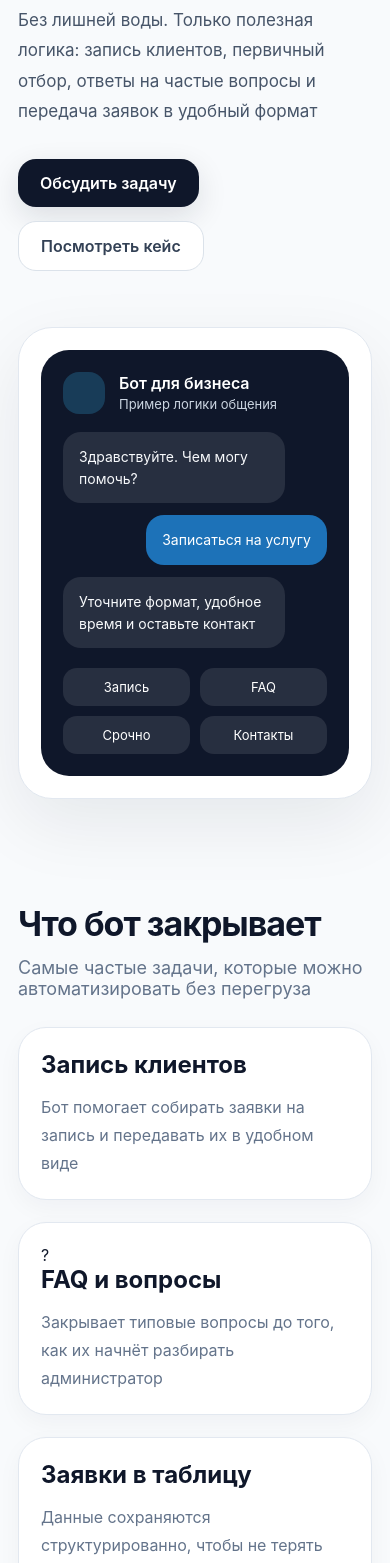
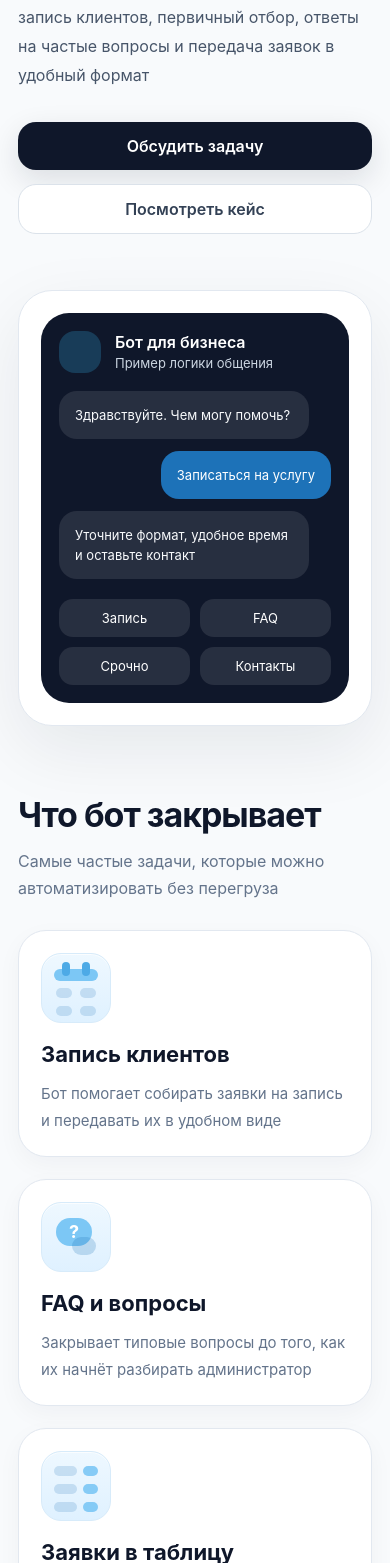
Before and after one commit to yvngfloyd/bot_landing, a React (Vite) app: page / in a window 390 px wide. Shown: the part 385-1948 px from the top of the page. Built offline with nearby package versions, Linux system fonts and the light colour scheme.

Commit message:
Refactor styles for responsiveness and layout improvements
Updated various styles to use clamp for responsive font sizes and added minmax for grid columns. Adjusted flex properties and added new visual styles for info cards.

```diff
--- a/styles.css
+++ b/styles.css
@@ -65,6 +65,7 @@ a {
   display: flex;
   align-items: center;
   justify-content: space-between;
+  gap: 20px;
 }
 
 .logo {
@@ -77,6 +78,7 @@ a {
   display: flex;
   align-items: center;
   gap: 12px;
+  flex-wrap: wrap;
 }
 
 .nav button {
@@ -107,7 +109,7 @@ a {
 
 .hero-grid {
   display: grid;
-  grid-template-columns: 1.05fr 0.95fr;
+  grid-template-columns: minmax(0, 1.05fr) minmax(320px, 0.95fr);
   gap: 56px;
   align-items: center;
 }
@@ -125,10 +127,11 @@ a {
 
 .hero-title {
   margin: 0;
-  font-size: 64px;
+  font-size: clamp(38px, 6vw, 64px);
   line-height: 1.03;
   letter-spacing: -0.04em;
   font-weight: 700;
+  word-break: break-word;
 }
 
 .hero-title span {
@@ -139,7 +142,7 @@ a {
 .hero-text {
   margin: 24px 0 0;
   max-width: 620px;
-  font-size: 19px;
+  font-size: clamp(16px, 2vw, 19px);
   line-height: 1.8;
   color: #475569;
 }
@@ -159,6 +162,7 @@ a {
   border-radius: 18px;
   transition: 0.2s ease;
   font-weight: 600;
+  text-align: center;
 }
 
 .btn-dark {
@@ -216,6 +220,7 @@ a {
   height: 42px;
   border-radius: 16px;
   background: rgba(56, 189, 248, 0.22);
+  flex: 0 0 auto;
 }
 
 .phone-title {
@@ -279,7 +284,7 @@ a {
 
 .section-head h2 {
   margin: 0;
-  font-size: 44px;
+  font-size: clamp(34px, 5vw, 44px);
   line-height: 1.1;
   letter-spacing: -0.03em;
 }
@@ -287,12 +292,13 @@ a {
 .section-head p {
   margin: 14px 0 0;
   color: #64748b;
-  font-size: 18px;
+  font-size: clamp(16px, 2vw, 18px);
+  line-height: 1.7;
 }
 
 .cards-grid {
   display: grid;
-  grid-template-columns: repeat(3, 1fr);
+  grid-template-columns: repeat(3, minmax(0, 1fr));
   gap: 22px;
 }
 
@@ -303,6 +309,7 @@ a {
   padding: 28px;
   box-shadow: 0 8px 24px rgba(15, 23, 42, 0.04);
   transition: 0.2s ease;
+  min-width: 0;
 }
 
 .info-card:hover {
@@ -310,29 +317,131 @@ a {
   box-shadow: 0 16px 34px rgba(15, 23, 42, 0.08);
 }
 
-.info-icon {
-  width: 48px;
-  height: 48px;
-  border-radius: 16px;
-  background: #e0f2fe;
-  margin-bottom: 18px;
-}
-
 .info-card h3 {
   margin: 0;
-  font-size: 24px;
+  font-size: clamp(24px, 3vw, 28px);
+  line-height: 1.2;
+  word-break: break-word;
 }
 
 .info-card p {
   margin: 14px 0 0;
   color: #64748b;
   line-height: 1.75;
-  font-size: 16px;
+  font-size: clamp(15px, 1.8vw, 16px);
+}
+
+.info-visual {
+  width: 78px;
+  height: 78px;
+  margin-bottom: 18px;
+  border-radius: 22px;
+  background: linear-gradient(180deg, #eef8ff 0%, #dff1ff 100%);
+  border: 1px solid #d7ebfa;
+  position: relative;
+  overflow: hidden;
+  box-shadow: inset 0 1px 0 rgba(255, 255, 255, 0.7);
+  flex: 0 0 auto;
+}
+
+.info-visual-calendar .calendar-ring {
+  position: absolute;
+  top: 8px;
+  width: 8px;
+  height: 14px;
+  border-radius: 999px;
+  background: #4daae6;
+  z-index: 2;
+}
+
+.info-visual-calendar .ring-left {
+  left: 20px;
+}
+
+.info-visual-calendar .ring-right {
+  right: 20px;
+}
+
+.info-visual-calendar .calendar-top {
+  position: absolute;
+  top: 16px;
+  left: 12px;
+  right: 12px;
+  height: 12px;
+  border-radius: 8px;
+  background: #7cc7f5;
+}
+
+.info-visual-calendar .calendar-body {
+  position: absolute;
+  top: 36px;
+  left: 14px;
+  right: 14px;
+  display: grid;
+  grid-template-columns: 1fr 1fr;
+  gap: 8px;
+}
+
+.info-visual-calendar .calendar-body span {
+  height: 10px;
+  border-radius: 6px;
+  background: rgba(29, 114, 184, 0.18);
+}
+
+.info-visual-chat .chat-bubble {
+  position: absolute;
+  display: flex;
+  align-items: center;
+  justify-content: center;
+  border-radius: 16px;
+}
+
+.info-visual-chat .chat-bubble-main {
+  width: 40px;
+  height: 30px;
+  top: 17px;
+  left: 16px;
+  background: #7cc7f5;
+  color: #ffffff;
+  font-size: 18px;
+  font-weight: 700;
+}
+
+.info-visual-chat .chat-bubble-side {
+  width: 24px;
+  height: 18px;
+  right: 14px;
+  bottom: 16px;
+  background: rgba(29, 114, 184, 0.22);
+}
+
+.info-visual-table {
+  padding: 14px 12px;
+  display: flex;
+  flex-direction: column;
+  gap: 8px;
+}
+
+.info-visual-table .table-row {
+  display: grid;
+  grid-template-columns: 1.2fr 0.8fr;
+  gap: 6px;
+}
+
+.info-visual-table .table-row span {
+  height: 10px;
+  border-radius: 999px;
+  background: rgba(29, 114, 184, 0.18);
+}
+
+.info-visual-table .table-row span:last-child {
+  background: #7cc7f5;
+  opacity: 0.9;
 }
 
 .case-grid {
   display: grid;
-  grid-template-columns: 1.1fr 0.9fr;
+  grid-template-columns: minmax(0, 1.1fr) minmax(0, 0.9fr);
   gap: 24px;
 }
 
@@ -343,6 +452,7 @@ a {
   background: #ffffff;
   padding: 32px;
   box-shadow: 0 8px 24px rgba(15, 23, 42, 0.04);
+  min-width: 0;
 }
 
 .case-badge,
@@ -360,9 +470,10 @@ a {
 .case-card h2,
 .contact-left h2 {
   margin: 0;
-  font-size: 42px;
+  font-size: clamp(30px, 5vw, 42px);
   line-height: 1.1;
   letter-spacing: -0.03em;
+  word-break: break-word;
 }
 
 .case-card p,
@@ -371,7 +482,7 @@ a {
   margin: 18px 0 0;
   color: #64748b;
   line-height: 1.8;
-  font-size: 17px;
+  font-size: clamp(15px, 2vw, 17px);
 }
 
 .case-points {
@@ -394,7 +505,8 @@ a {
 
 .niche-card h3 {
   margin: 0;
-  font-size: 30px;
+  font-size: clamp(24px, 4vw, 30px);
+  word-break: break-word;
 }
 
 .niche-tags {
@@ -423,7 +535,7 @@ a {
   padding: 40px;
   color: #ffffff;
   display: grid;
-  grid-template-columns: 1fr auto;
+  grid-template-columns: minmax(0, 1fr) auto;
   gap: 32px;
   align-items: end;
 }
@@ -463,22 +575,26 @@ a {
   background: rgba(255, 255, 255, 0.12);
 }
 
-@media (max-width: 980px) {
+@media (max-width: 1100px) {
   .hero-grid,
   .case-grid,
-  .contact-box,
   .cards-grid {
     grid-template-columns: 1fr;
   }
 
-  .hero-title {
-    font-size: 48px;
+  .hero-right {
+    justify-content: flex-start;
   }
 
-  .section-head h2,
-  .case-card h2,
-  .contact-left h2 {
-    font-size: 34px;
+  .phone-card {
+    max-width: 560px;
+  }
+}
+
+@media (max-width: 900px) {
+  .contact-box {
+    grid-template-columns: 1fr;
+    align-items: start;
   }
 
   .contact-right {
@@ -491,24 +607,48 @@ a {
 }
 
 @media (max-width: 720px) {
+  .header-inner {
+    min-height: auto;
+    padding: 14px 0;
+    align-items: flex-start;
+    flex-direction: column;
+  }
+
   .nav {
-    display: none;
+    width: 100%;
+    gap: 8px;
+  }
+
+  .nav button {
+    padding: 10px 12px;
+    font-size: 14px;
   }
 
   .hero {
-    padding-top: 56px;
+    padding-top: 42px;
+    padding-bottom: 48px;
   }
 
-  .hero-title {
-    font-size: 38px;
+  .hero-actions {
+    flex-direction: column;
+    align-items: stretch;
   }
 
-  .hero-text {
-    font-size: 17px;
+  .hero-actions .btn {
+    width: 100%;
   }
 
-  .container {
-    padding: 0 18px;
+  .phone-screen {
+    padding: 18px;
+  }
+
+  .msg {
+    max-width: 92%;
+    font-size: 13px;
+  }
+
+  .phone-buttons {
+    grid-template-columns: 1fr 1fr;
   }
 
   .case-points {
@@ -522,4 +662,53 @@ a {
   .phone-card {
     padding: 22px;
   }
+
+  .container {
+    padding: 0 18px;
+  }
+
+  .section {
+    padding: 22px 0 64px;
+  }
 }
+
+@media (max-width: 480px) {
+  .logo {
+    font-size: 18px;
+  }
+
+  .hero-badge,
+  .case-badge,
+  .contact-badge {
+    font-size: 13px;
+  }
+
+  .info-card h3 {
+    font-size: 22px;
+  }
+
+  .info-visual {
+    width: 70px;
+    height: 70px;
+    border-radius: 20px;
+  }
+
+  .info-visual-chat .chat-bubble-main {
+    width: 36px;
+    height: 28px;
+    left: 14px;
+    top: 15px;
+  }
+
+  .info-visual-calendar .calendar-top {
+    top: 15px;
+  }
+
+  .info-visual-calendar .calendar-body {
+    top: 34px;
+  }
+
+  .contact-box {
+    border-radius: 28px;
+  }
+}
```
